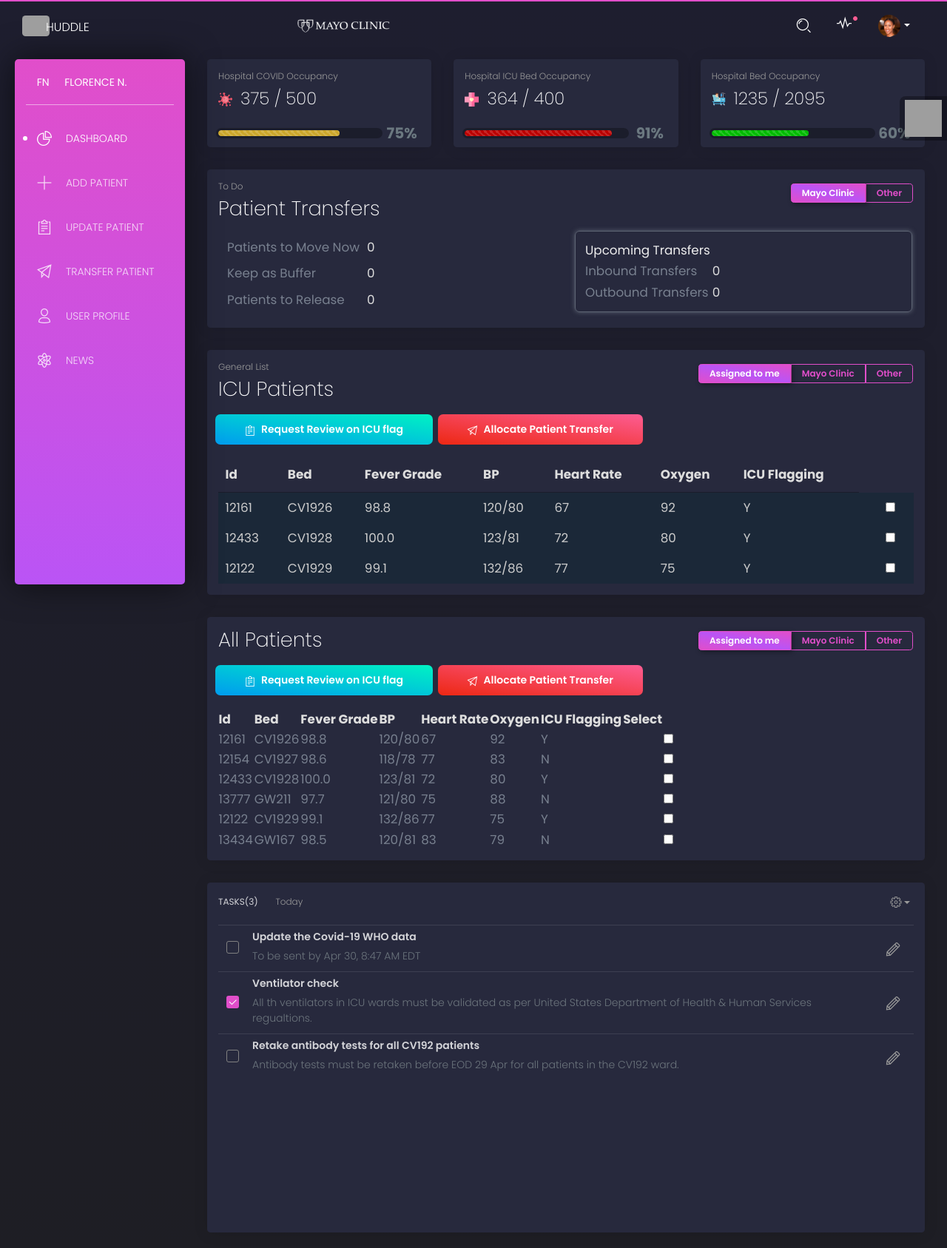
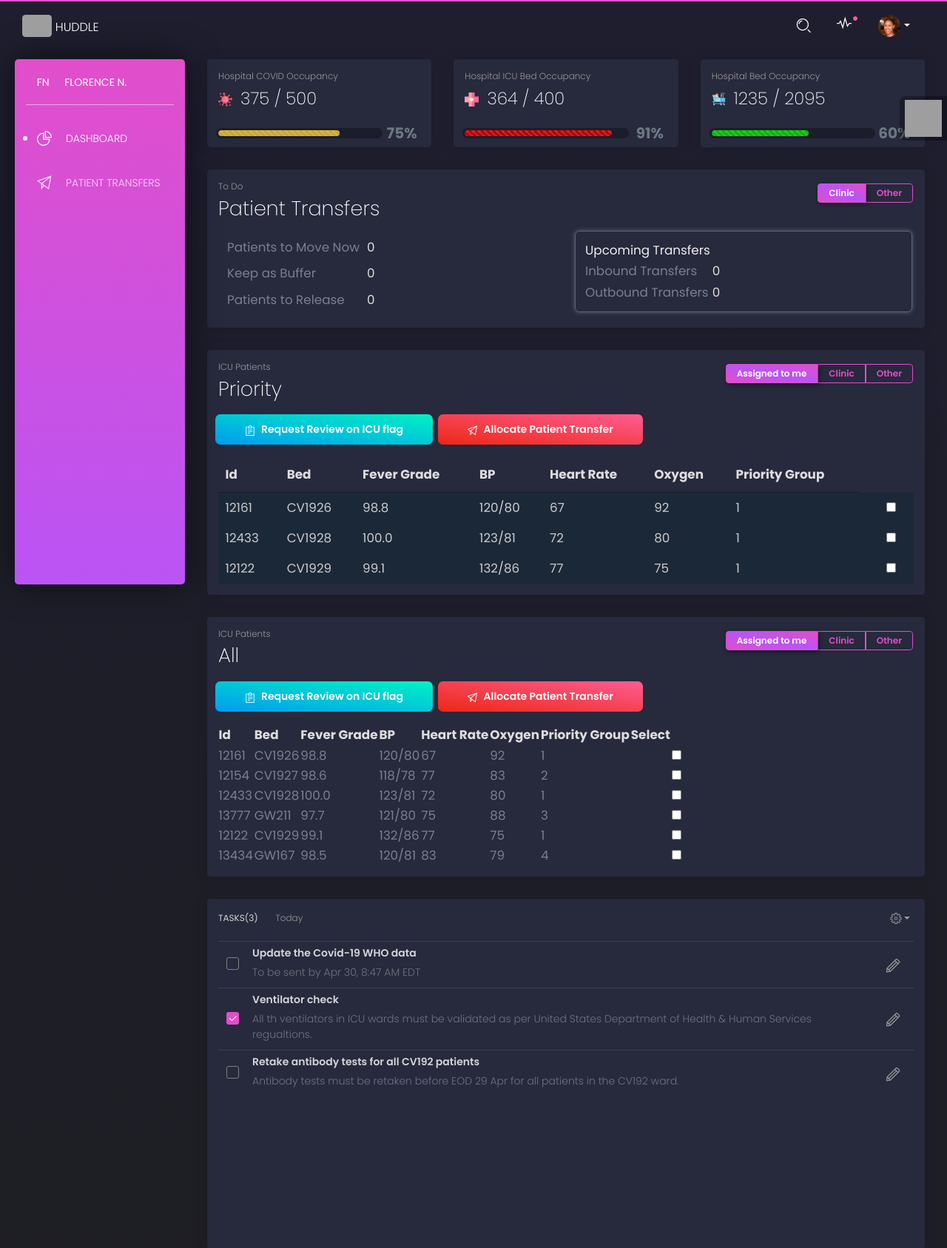
Before and after one commit to chirag2796/huddle, a Python web app: template templates/HAreview.html in a window 1280 px wide. Shown: the top 1687 px of the page at 74% size. Run offline with Jinja, Linux system fonts and the light colour scheme; the template is opened without the code that fills it, so the values that code supplies are empty; some libraries are stand-ins or nearby versions; grey boxes are pictures that could not be loaded.

Commit message:
remove mayo + scott update HCP files

```diff
--- a/templates/HAreview.html
+++ b/templates/HAreview.html
@@ -62,35 +62,12 @@
           </a>
         </li>
         <li>
-            <a href="./icons.html">
-              <i class="tim-icons icon-simple-add"></i>
-              <p style="font-size: 140% !important;">Add Patient</p>
+          <a href="./notifications.html">
+            <i class="tim-icons icon-send"></i>
+            <p style="font-size: 140% !important;">Patient Transfers</p>
           </a>
         </li>
-          <li>
-            <a href="./map.html">
-              <i class="tim-icons icon-notes"></i>
-              <p style="font-size: 140% !important;">Update Patient</p>
-            </a>
-          </li>
-          <li>
-            <a href="./notifications.html">
-              <i class="tim-icons icon-send"></i>
-              <p style="font-size: 140% !important;">Transfer Patient</p>
-            </a>
-          </li>
-          <li>
-            <a href="./user.html">
-              <i class="tim-icons icon-single-02"></i>
-              <p style="font-size: 140% !important;">User Profile</p>
-            </a>
-          </li>
-          <li>
-            <a href="./tables.html">
-              <i class="tim-icons icon-atom"></i>
-              <p style="font-size: 140% !important;">News</p>
-            </a>
-          </li>
+
 <!--          <li>-->
 <!--            <a href="./typography.html">-->
 <!--              <i class="tim-icons icon-align-center"></i>-->
@@ -127,7 +104,7 @@
             <div style="width: 10%;">
               <img src="../assets/img/ai_loader_alpha.gif" style="width: 100%;">
             </div>
-            <a class="navbar-brand" href="javascript:void(0)" style="margin-left: 2.5%;">HUDDLE</a>
+            <a class="navbar-brand" href="javascript:void(0)" style="margin-left: 3.5%;">HUDDLE</a>
           </div>
           <button class="navbar-toggler" type="button" data-toggle="collapse" data-target="#navigation" aria-expanded="false" aria-label="Toggle navigation">
             <span class="navbar-toggler-bar navbar-kebab"></span>
@@ -135,9 +112,9 @@
             <span class="navbar-toggler-bar navbar-kebab"></span>
           </button>
           <div class="collapse navbar-collapse" id="navigation">
-            <div style="width: 15%; float: left;">
-              <img src="../assets/img/hospital-logo.png" style="width: 100%;">
-            </div>
+            <!-- div style="width: 15%; float: left;" -->
+              <!-- img src="../assets/img/hospital-logo.png" style="width: 100%;" -->
+            <!-- /div -->
             <ul class="navbar-nav ml-auto">
               <li class="search-bar input-group">
                 <button class="btn btn-link" id="search-button" data-toggle="modal" data-target="#searchModal"><i class="tim-icons icon-zoom-split" ></i>
@@ -291,7 +268,7 @@
                     <div class="btn-group btn-group-toggle float-right" data-toggle="buttons">
                       <label class="btn btn-sm btn-primary btn-simple active" id="a0">
                         <input type="radio" name="options" checked>
-                        <span class="d-none d-sm-block d-md-block d-lg-block d-xl-block">Mayo Clinic</span>
+                        <span class="d-none d-sm-block d-md-block d-lg-block d-xl-block">Clinic</span>
                         <span class="d-block d-sm-none">
                           <i class="tim-icons icon-single-02"></i>
                         </span>
@@ -352,8 +329,8 @@
               <div class="card-header ">
                 <div class="row">
                   <div class="col-sm-6 text-left">
-                    <h5 class="card-category">General List</h5>
-                    <h2 class="card-title">ICU Patients</h2>
+                    <h5 class="card-category">ICU Patients</h5>
+                    <h2 class="card-title">Priority</h2>
                   </div>
                   <div class="col-sm-6">
                     <div class="btn-group btn-group-toggle float-right" data-toggle="buttons">
@@ -366,7 +343,7 @@
                       </label>
                       <label class="btn btn-sm btn-primary btn-simple" id="b1">
                         <input type="radio" class="d-none d-sm-none" name="options">
-                        <span class="d-none d-sm-block d-md-block d-lg-block d-xl-block">Mayo Clinic</span>
+                        <span class="d-none d-sm-block d-md-block d-lg-block d-xl-block">Clinic</span>
                         <span class="d-block d-sm-none">
                           <i class="tim-icons icon-gift-2"></i>
                         </span>
@@ -396,7 +373,7 @@
                         <th>BP</th>
                         <th>Heart Rate</th>
                         <th>Oxygen</th>
-                        <th>ICU Flagging</th>
+                        <th>Priority Group</th>
                       </tr>
                     </thead>
                     <tbody>
@@ -407,7 +384,7 @@
                         <td>120/80</td>
                         <td>67</td>
                         <td>92</td>
-                        <td>Y</td>
+                        <td>1</td>
                         <td>
                           <td><input type="checkbox" />&nbsp;</td>
                         </td>
@@ -419,7 +396,7 @@
                         <td>123/81</td>
                         <td>72</td>
                         <td>80</td>
-                        <td>Y</td>
+                        <td>1</td>
                         <td>
                           <td><input type="checkbox" />&nbsp;</td>
                         </td>
@@ -431,7 +408,7 @@
                         <td>132/86</td>
                         <td>77</td>
                         <td>75</td>
-                        <td>Y</td>
+                        <td>1</td>
                         <td>
                           <td><input type="checkbox" />&nbsp;</td>
                         </td>
@@ -450,7 +427,8 @@
               <div class="card-header ">
                 <div class="row">
                   <div class="col-sm-6 text-left">
-                    <h2 class="card-title">All Patients</h2>
+                    <h5 class="card-category">ICU Patients</h5>
+                    <h2 class="card-title">All</h2>
                   </div>
                   <div class="col-sm-6">
                     <div class="btn-group btn-group-toggle float-right" data-toggle="buttons">
@@ -463,7 +441,7 @@
                       </label>
                       <label class="btn btn-sm btn-primary btn-simple" id="b1">
                         <input type="radio" class="d-none d-sm-none" name="options">
-                        <span class="d-none d-sm-block d-md-block d-lg-block d-xl-block">Mayo Clinic</span>
+                        <span class="d-none d-sm-block d-md-block d-lg-block d-xl-block">Clinic</span>
                         <span class="d-block d-sm-none">
                           <i class="tim-icons icon-gift-2"></i>
                         </span>
@@ -493,7 +471,7 @@
                         <th>BP</th>
                         <th>Heart Rate</th>
                         <th>Oxygen</th>
-                        <th>ICU Flagging</th>
+                        <th>Priority Group</th>
                         <th>Select</th>
                       </tr>
                     </thead>
@@ -505,7 +483,7 @@
                         <td>120/80</td>
                         <td>67</td>
                         <td>92</td>
-                        <td>Y</td>
+                        <td>1</td>
                         <td>
                           <td><input type="checkbox" />&nbsp;</td>
                         </td>
@@ -517,7 +495,7 @@
                         <td>118/78</td>
                         <td>77</td>
                         <td>83</td>
-                        <td>N</td>
+                        <td>2</td>
                         <td>
                           <td><input type="checkbox" />&nbsp;</td>
                         </td>
@@ -529,7 +507,7 @@
                         <td>123/81</td>
                         <td>72</td>
                         <td>80</td>
-                        <td>Y</td>
+                        <td>1</td>
                         <td>
                           <td><input type="checkbox" />&nbsp;</td>
                         </td>
@@ -541,7 +519,7 @@
                         <td>121/80</td>
                         <td>75</td>
                         <td>88</td>
-                        <td>N</td>
+                        <td>3</td>
                         <td>
                           <td><input type="checkbox" />&nbsp;</td>
                         </td>
@@ -553,7 +531,7 @@
                         <td>132/86</td>
                         <td>77</td>
                         <td>75</td>
-                        <td>Y</td>
+                        <td>1</td>
                         <td>
                           <td><input type="checkbox" />&nbsp;</td>
                         </td>
@@ -565,7 +543,7 @@
                         <td>120/81</td>
                         <td>83</td>
                         <td>79</td>
-                        <td>N</td>
+                        <td>4</td>
                         <td>
                           <td><input type="checkbox" />&nbsp;</td>
                         </td>
```
Also changed, not shown: templates/HAallocate.html (+43 -66 lines), templates/HAdashboard.html (+45 -66 lines). Lines whose indentation alone changed are shown as unchanged.
